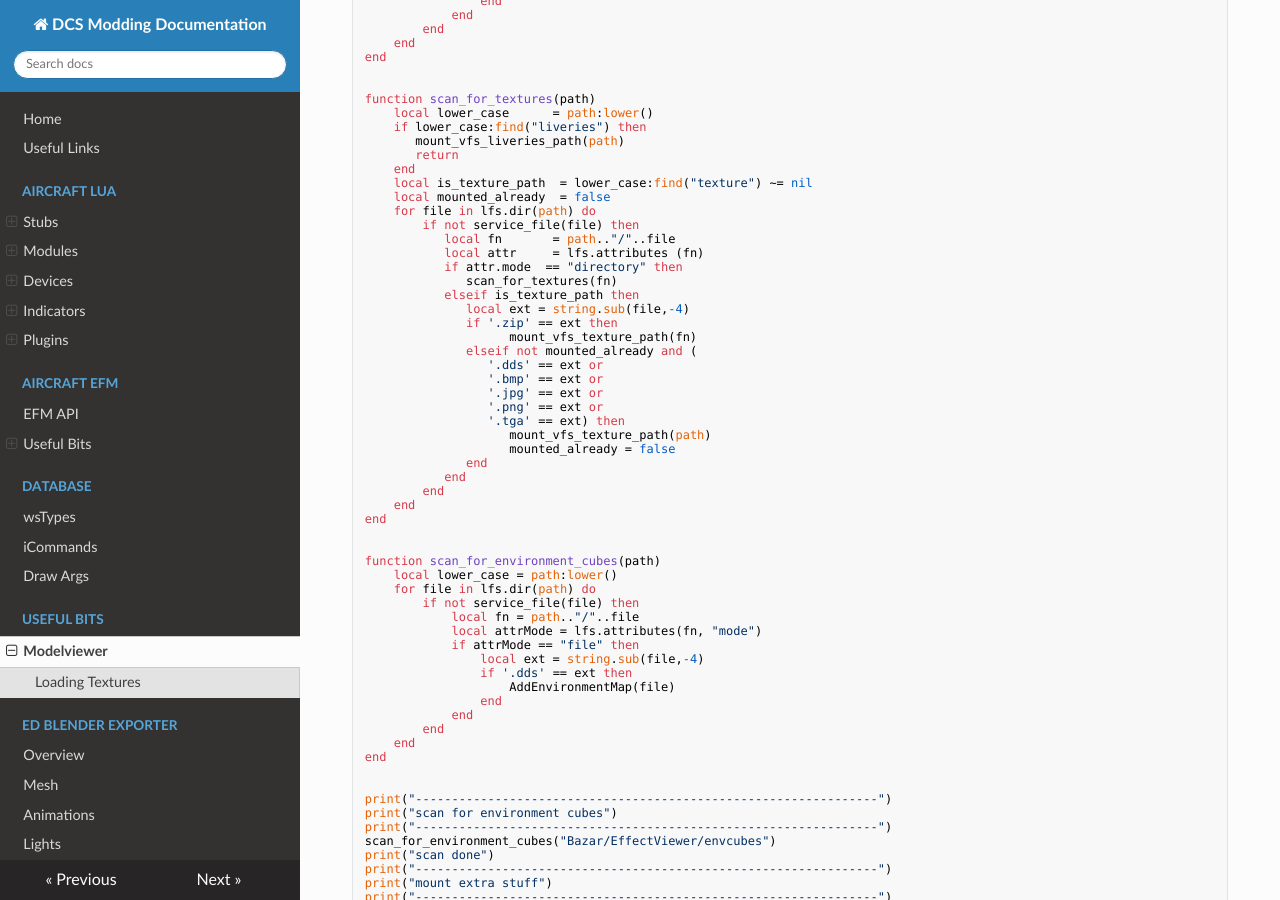
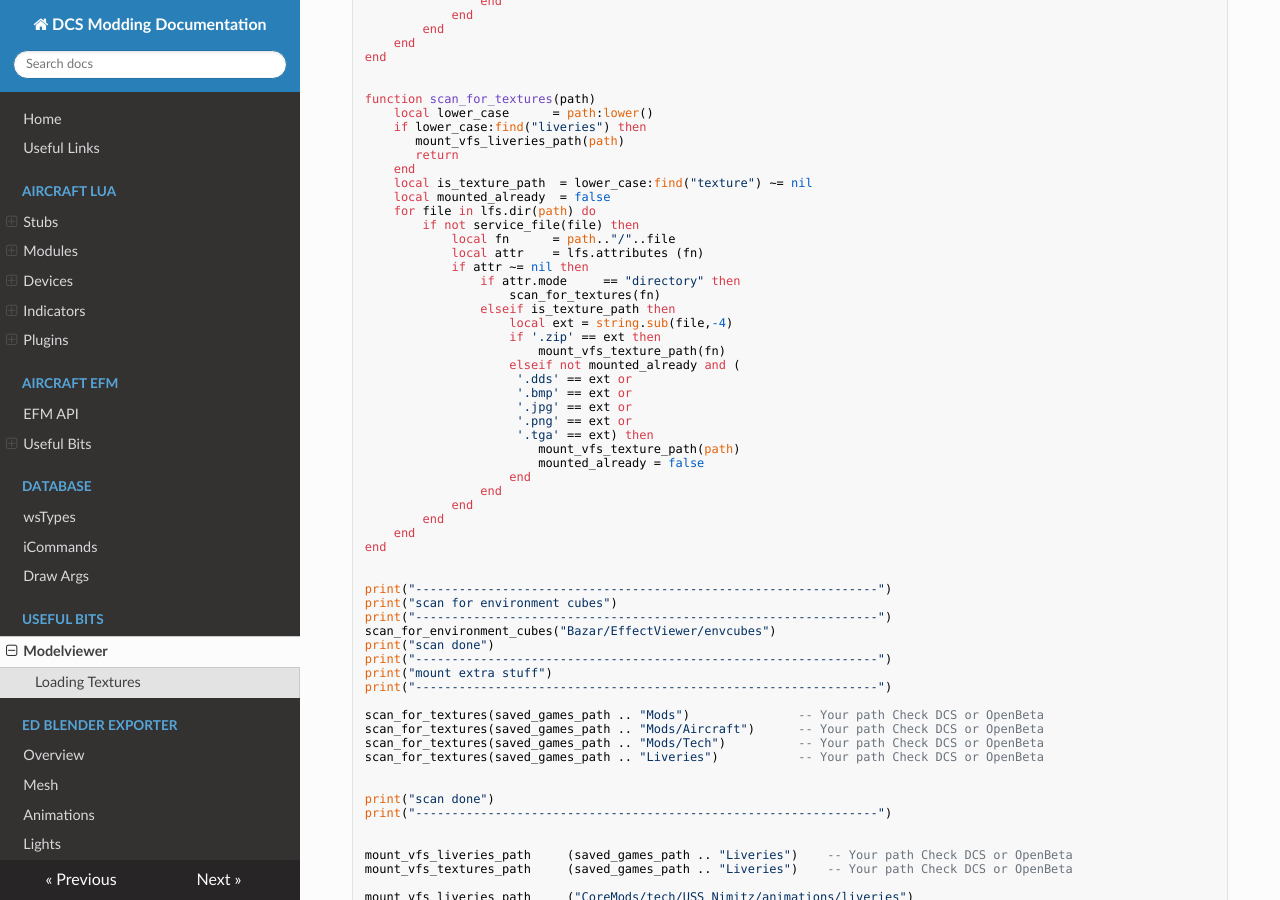
Before and after one commit to DCS-OpenSource/dcs-opensource-modding-guide, an MkDocs documentation site: the page built from docs/UsefulBits/ModelViewer.md, in a window 1280 px wide and 900 px high, scrolled down 1097 px. Built offline with MkDocs 1.6.1, drawn with Linux system fonts in a browser that asks for light colours; nearby versions of some CDN libraries.

Commit message:
updated modelviewer doc

```diff
--- a/docs/UsefulBits/ModelViewer.md
+++ b/docs/UsefulBits/ModelViewer.md
@@ -70,41 +70,26 @@
 	local mounted_already  = false
 	for file in lfs.dir(path) do
 		if not service_file(file) then
-		   local fn 	  = path.."/"..file
-		   local attr 	  = lfs.attributes (fn)
-		   if attr.mode	 == "directory" then
-			  scan_for_textures(fn)
-		   elseif is_texture_path then
-			  local ext = string.sub(file,-4)
-			  if '.zip' == ext then
-					mount_vfs_texture_path(fn)
-			  elseif not mounted_already and (
-				 '.dds' == ext or
-			     '.bmp' == ext or
-				 '.jpg' == ext or
-				 '.png' == ext or
-				 '.tga' == ext) then
-					mount_vfs_texture_path(path)
-					mounted_already = false
-			  end
-		   end
-		end
-	end
-end
-
-
-function scan_for_environment_cubes(path)
-	local lower_case = path:lower()
-	for file in lfs.dir(path) do
-		if not service_file(file) then
-			local fn = path.."/"..file
-			local attrMode = lfs.attributes(fn, "mode")
-			if attrMode == "file" then
-				local ext = string.sub(file,-4)
-				if '.dds' == ext then
-					AddEnvironmentMap(file)
+		    local fn 	  = path.."/"..file
+		    local attr 	  = lfs.attributes (fn)
+			if attr ~= nil then
+		    	if attr.mode	 == "directory" then
+					scan_for_textures(fn)
+		   		elseif is_texture_path then
+				  	local ext = string.sub(file,-4)
+				  	if '.zip' == ext then
+						mount_vfs_texture_path(fn)
+				  	elseif not mounted_already and (
+					 '.dds' == ext or
+				     '.bmp' == ext or
+					 '.jpg' == ext or
+					 '.png' == ext or
+					 '.tga' == ext) then
+						mount_vfs_texture_path(path)
+						mounted_already = false
+					end
 				end
-			end
+		   	end
 		end
 	end
 end
```
